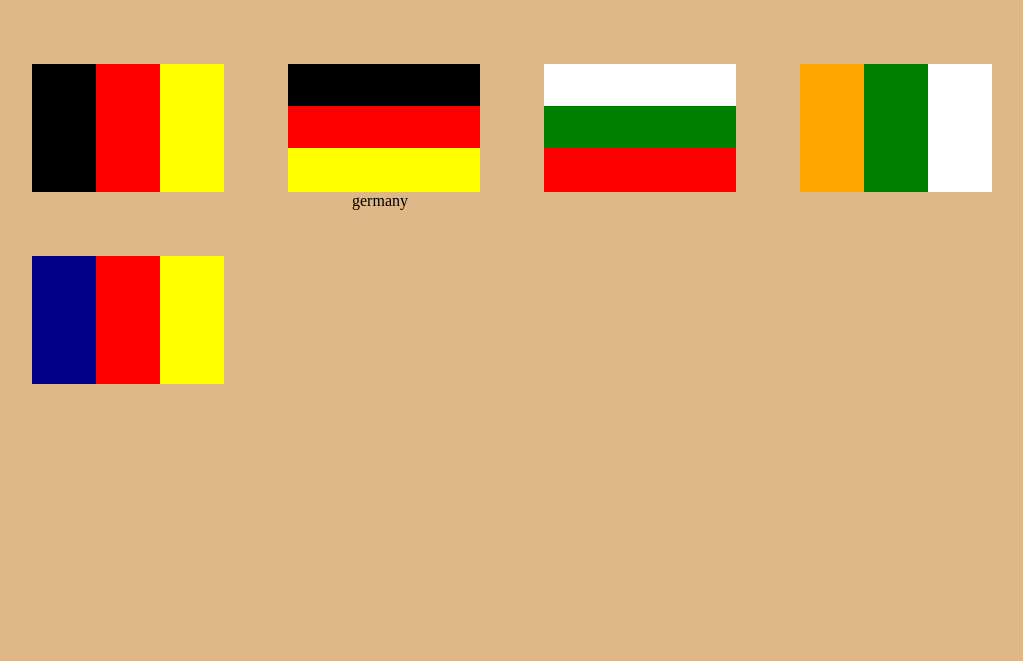
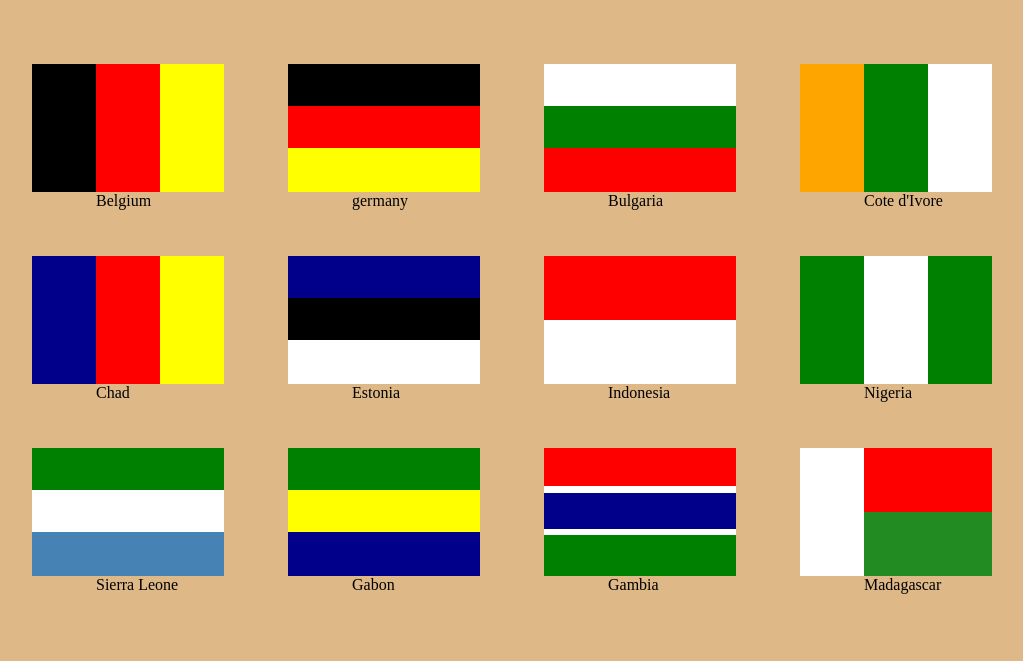
Before and after one commit to betu55/MyCv, a plain HTML site: page question3.html in a window 1280 px wide. Shown: the whole page, without its empty margins (32-1055 px from the left). Drawn offline with Linux system fonts and the light colour scheme.

Commit message:
The flags are completed and positioned properly.

```diff
--- a/Assets/CSS/question3.css
+++ b/Assets/CSS/question3.css
@@ -28,6 +28,13 @@ body{
     padding-right: 0%;
     margin: 5% 80% 0% 5%;
 }
+#belgium3{
+    position: fixed;
+    padding: 5%;
+    padding-left: 10%;
+    margin: 10% 0% 0% 0%;
+}
+
 
 #germany{
     position: fixed;
@@ -56,6 +63,7 @@ body{
     padding-left: 10%;
     margin: 10% 65% 0% 20%;
 }
+
 #bulgaria{
     position: fixed;
     background: red;
@@ -76,6 +84,13 @@ body{
     padding: 0% 15% 3.3% 0%;
     margin: 5% 40% 0% 45%;
 }
+#bulgaria3{
+    position: fixed;
+    padding: 5%;
+    padding-left: 10%;
+    margin: 10% 0% 0% 40%;
+}
+
 
 #cotedivoire{
     position: fixed;
@@ -98,6 +113,13 @@ body{
     padding-right: 0%;
     margin: 5% 20% 0% 65%;
 }
+#cotedivoire3{
+    position: fixed;
+    padding: 5%;
+    padding-left: 10%;
+    margin: 10% 0% 0% 60%;
+}
+
 
 #chad{
     position: fixed;
@@ -120,3 +142,221 @@ body{
     padding-right: 0%;
     margin: 20% 80% 0% 5%;
 }
+
+#chad3{
+    position: fixed;
+    padding: 5%;
+    padding-left: 10%;
+    margin: 25% 0% 0% 0%;
+}
+
+
+#estonia{
+    position: fixed;
+    background: white;
+    padding: 5%;
+    padding-left: 10%;
+    margin: 20% 60% 0% 25%;
+}
+#estonia1{
+    position: fixed;
+    background: black;
+    padding: 6.6% 15% 0% 0%;
+    margin: 20% 60% 0% 25%;
+}
+
+#estonia2{
+    position: fixed;
+    background: darkblue;
+    padding: 0% 15% 3.3% 0%;
+    margin: 20% 60% 0% 25%;
+}
+
+#estonia3{
+    position: fixed;
+    padding: 5%;
+    padding-left: 10%;
+    margin: 25% 0% 0% 20%;
+}
+
+#indonesia{
+    position: fixed;
+    background: white;
+    padding: 5%;
+    padding-left: 10%;
+    margin: 20% 60% 0% 45%;
+}
+#indonesia1{
+    position: fixed;
+    background: red;
+    padding: 5% 15% 0% 0%;
+    margin: 20% 60% 0% 45%;
+}
+
+#indonesia3{
+    position: fixed;
+    padding: 5%;
+    padding-left: 10%;
+    margin: 25% 0% 0% 40%;
+}
+
+
+#nigeria{
+    position: fixed;
+    background: green;
+    padding: 5%;
+    padding-left: 10%;
+    margin: 20% 20% 0% 65%;
+}
+#nigeria1{
+    position: fixed;
+    background: white;
+    padding: 5%;
+    padding-left: 5%;
+    margin: 20% 20% 0% 65%;
+}
+#nigeria2{
+    position: fixed;
+    background: green;
+    padding: 5%;
+    padding-right: 0%;
+    margin: 20% 20% 0% 65%;
+}
+
+#nigeria3{
+    position: fixed;
+    padding: 5%;
+    padding-left: 10%;
+    margin: 25% 0% 0% 60%;
+}
+
+
+#sierraleone{
+    position: fixed;
+    background: steelblue;
+    padding: 5%;
+    padding-left: 10%;
+    margin: 35% 60% 0% 5%;
+}
+#sierraleone1{
+    position: fixed;
+    background: white;
+    padding: 6.6% 15% 0% 0%;
+    margin: 35% 60% 0% 5%;
+}
+
+#sierraleone2{
+    position: fixed;
+    background: green;
+    padding: 0% 15% 3.3% 0%;
+    margin: 35% 60% 0% 5%;
+}
+
+#sierraleone3{
+    position: fixed;
+    padding: 5%;
+    padding-left: 10%;
+    margin: 40% 0% 0% 0%;
+}
+
+
+#gabon{
+    position: fixed;
+    background: darkblue;
+    padding: 5%;
+    padding-left: 10%;
+    margin: 35% 60% 0% 25%;
+}
+#gabon1{
+    position: fixed;
+    background: yellow;
+    padding: 6.6% 15% 0% 0%;
+    margin: 35% 60% 0% 25%;
+}
+
+#gabon2{
+    position: fixed;
+    background: green;
+    padding: 0% 15% 3.3% 0%;
+    margin: 35% 60% 0% 25%;
+}
+
+#gabon3{
+    position: fixed;
+    padding: 5%;
+    padding-left: 10%;
+    margin: 40% 0% 0% 20%;
+}
+
+#gambia{
+    position: fixed;
+    background: green;
+    padding: 5%;
+    padding-left: 10%;
+    margin: 35% 60% 0% 45%;
+}
+#gambia1{
+    position: fixed;
+    background: darkblue;
+    padding: 6.6% 15% 0% 0%;
+    margin: 35% 60% 0% 45%;
+}
+
+#gambia2{
+    position: fixed;
+    background: white;
+    padding: 0% 15% 0.5% 0%;
+    margin: 41.3% 60% 0% 45%;
+}
+
+#gambia3{
+    position: fixed;
+    background: red;
+    padding: 0% 15% 3.3% 0%;
+    margin: 35% 60% 0% 45%;
+}
+
+#gambia4{
+    position: fixed;
+    background: white;
+    padding: 0% 15% 0.5% 0%;
+    margin: 38% 60% 0% 45%;
+}
+
+#gambia5{
+    position: fixed;
+    padding: 5%;
+    padding-left: 10%;
+    margin: 40% 0% 0% 40%;
+}
+
+
+#madagascar{
+    position: fixed;
+    background: white;
+    padding: 5%;
+    padding-right: 5%;
+    margin: 35% 0% 0% 65%;
+}
+
+#madagascar1{
+    position: fixed;
+    background: forestgreen;
+    padding: 5%;
+    padding-right: 0%;
+    padding-left: 10%;
+    margin: 35% 60% 0% 70%;
+}
+#madagascar2{
+    position: fixed;
+    background: red;
+    padding: 5% 10% 0% 0%;
+    margin: 35% 60% 0% 70%;
+}
+
+#madagascar3{
+    position: fixed;
+    padding: 5%;
+    padding-left: 10%;
+    margin: 40% 0% 0% 60%;
+}
--- a/question3.html
+++ b/question3.html
@@ -13,6 +13,7 @@
             <div id="belgium"></div>
             <div id="belgium1"></div>
             <div id="belgium2"></div>
+            <div id="belgium3">Belgium</div>
         </div>
 
         <div>
@@ -26,18 +27,66 @@
             <div id="bulgaria"></div>
             <div id="bulgaria1"></div>
             <div id="bulgaria2"></div>
+            <div id="bulgaria3">Bulgaria</div>
         </div>
 
         <div>
             <div id="cotedivoire"></div>
             <div id="cotedivoire1"></div>
             <div id="cotedivoire2"></div>
+            <div id="cotedivoire3">Cote d'Ivore</div>
         </div>
 
         <div>
             <div id="chad"></div>
             <div id="chad1"></div>
             <div id="chad2"></div>
+            <div id="chad3">Chad</div>
+        </div>
+        <div>
+            <div id="estonia"></div>
+            <div id="estonia1"></div>
+            <div id="estonia2"></div>
+            <div id="estonia3">Estonia</div>
+        </div>
+        <div>
+            <div id="indonesia"></div>
+            <div id="indonesia1"></div>
+            <div id="indonesia2"></div>
+            <div id="indonesia3">Indonesia</div>
+        </div>
+        <div>
+            <div id="nigeria"></div>
+            <div id="nigeria1"></div>
+            <div id="nigeria2"></div>
+            <div id="nigeria3">Nigeria</div>
+        </div>
+        <div>
+            <div id="sierraleone"></div>
+            <div id="sierraleone1"></div>
+            <div id="sierraleone2"></div>
+            <div id="sierraleone3">Sierra Leone</div>
+        </div>
+        <div>
+            <div id="gabon"></div>
+            <div id="gabon1"></div>
+            <div id="gabon2"></div>
+            <div id="gabon3">Gabon</div>
+        </div>
+        <div>
+            <div id="gambia"></div>
+            <div id="gambia1"></div>
+            <div id="gambia2"></div>
+            <div id="gambia3"></div>
+            <div id="gambia4"></div>
+            <div id="gambia5">Gambia</div>
+        </div>
+
+        <div>
+            <div id="madagascar"></div>
+            <div id="madagascar1"></div>
+            <div id="madagascar2"></div>
+            <div id="madagascar3">Madagascar</div>
         </div>
     </div>
 
```
